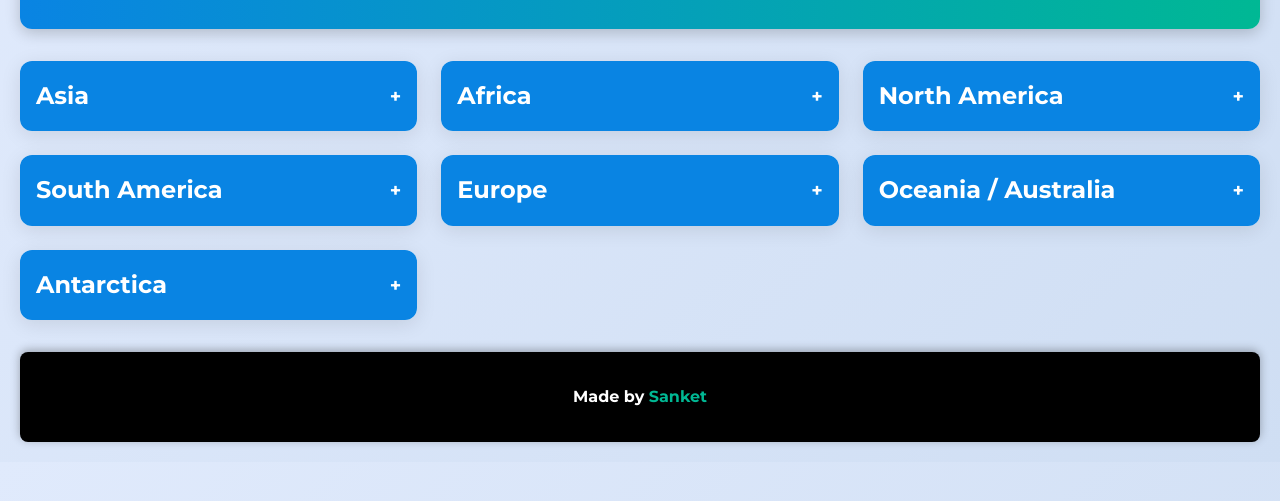
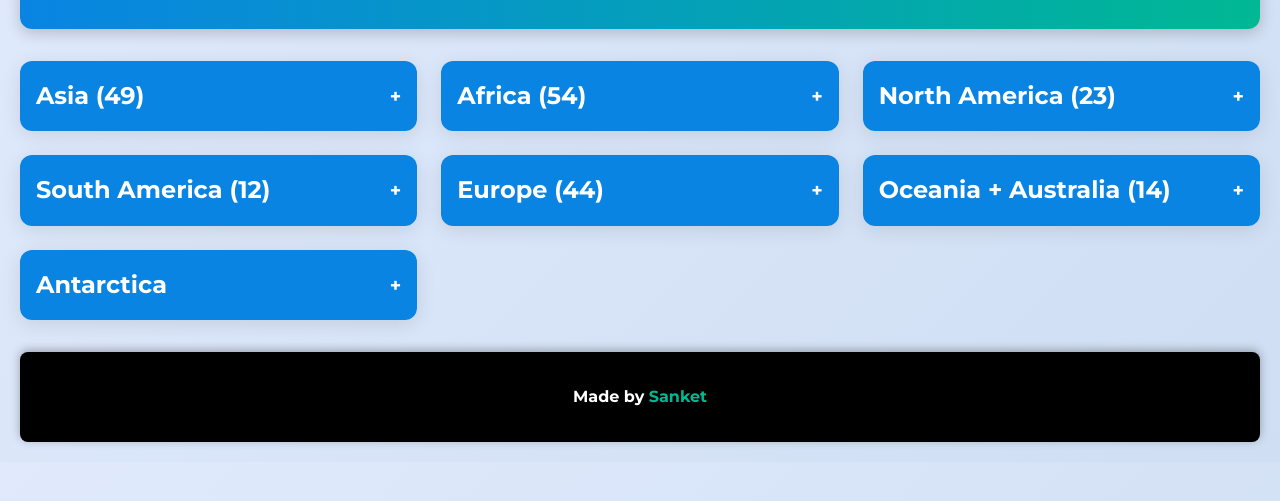
Before and after one commit to xpreview/world, a plain HTML site: page index.html in a window 1280 px wide. Shown: the part 119-620 px from the top of the page. Drawn offline with Linux system fonts and the light colour scheme.

Commit message:
Update index.html

```diff
--- a/index.html
+++ b/index.html
@@ -220,7 +220,7 @@
 
     <div class="continents-grid">
         <div class="continent" id="asia">
-            <h2>Asia <span class="toggle-icon">+</span></h2>
+            <h2>Asia (49) <span class="toggle-icon">+</span></h2>
             <div class="countries-list">
                 <table>
                     <thead><tr><th>Flag</th><th>Country</th><th>Leaders</th></tr></thead>
@@ -280,7 +280,7 @@
         </div>
 
         <div class="continent" id="africa">
-            <h2>Africa <span class="toggle-icon">+</span></h2>
+            <h2>Africa (54) <span class="toggle-icon">+</span></h2>
             <div class="countries-list">
                 <table>
                     <thead><tr><th>Flag</th><th>Country</th><th>Leaders</th></tr></thead>
@@ -344,7 +344,7 @@
         </div>
 
         <div class="continent" id="north-america">
-            <h2>North America <span class="toggle-icon">+</span></h2>
+            <h2>North America (23) <span class="toggle-icon">+</span></h2>
             <div class="countries-list">
                 <table>
                     <thead><tr><th>Flag</th><th>Country</th><th>Leaders</th></tr></thead>
@@ -378,7 +378,7 @@
         </div>
 
         <div class="continent" id="south-america">
-            <h2>South America <span class="toggle-icon">+</span></h2>
+            <h2>South America (12) <span class="toggle-icon">+</span></h2>
             <div class="countries-list">
                 <table>
                     <thead><tr><th>Flag</th><th>Country</th><th>Leaders</th></tr></thead>
@@ -401,7 +401,7 @@
         </div>
 
         <div class="continent" id="europe">
-            <h2>Europe <span class="toggle-icon">+</span></h2>
+            <h2>Europe (44) <span class="toggle-icon">+</span></h2>
             <div class="countries-list">
                 <table>
                     <thead><tr><th>Flag</th><th>Country</th><th>Leaders</th></tr></thead>
@@ -460,7 +460,7 @@
         </div>
 
         <div class="continent" id="oceania">
-            <h2>Oceania / Australia <span class="toggle-icon">+</span></h2>
+            <h2>Oceania + Australia (14) <span class="toggle-icon">+</span></h2>
             <div class="countries-list">
                 <table>
                     <thead><tr><th>Flag</th><th>Country</th><th>Leaders</th></tr></thead>
@@ -487,7 +487,7 @@
         <div class="continent" id="antarctica">
             <h2>Antarctica <span class="toggle-icon">+</span></h2>
             <div class="countries-list">
-                <p>Antarctica has no countries or leaders.</p>
+                <p>Antarctica has no countries or leaders. That is a continent dedicated to peace and science, without any official countries or governments.</p>
             </div>
         </div>
     </div>
```
